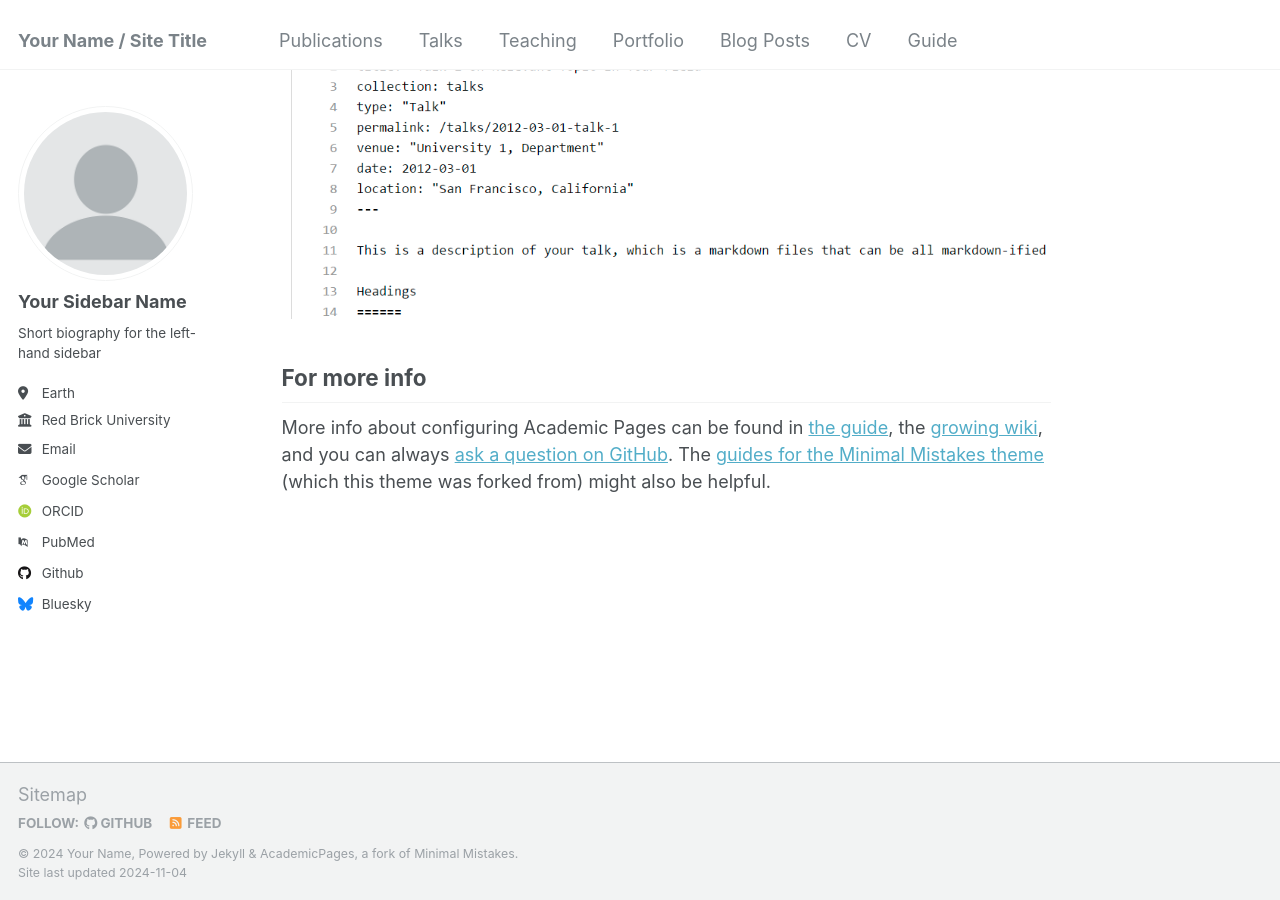
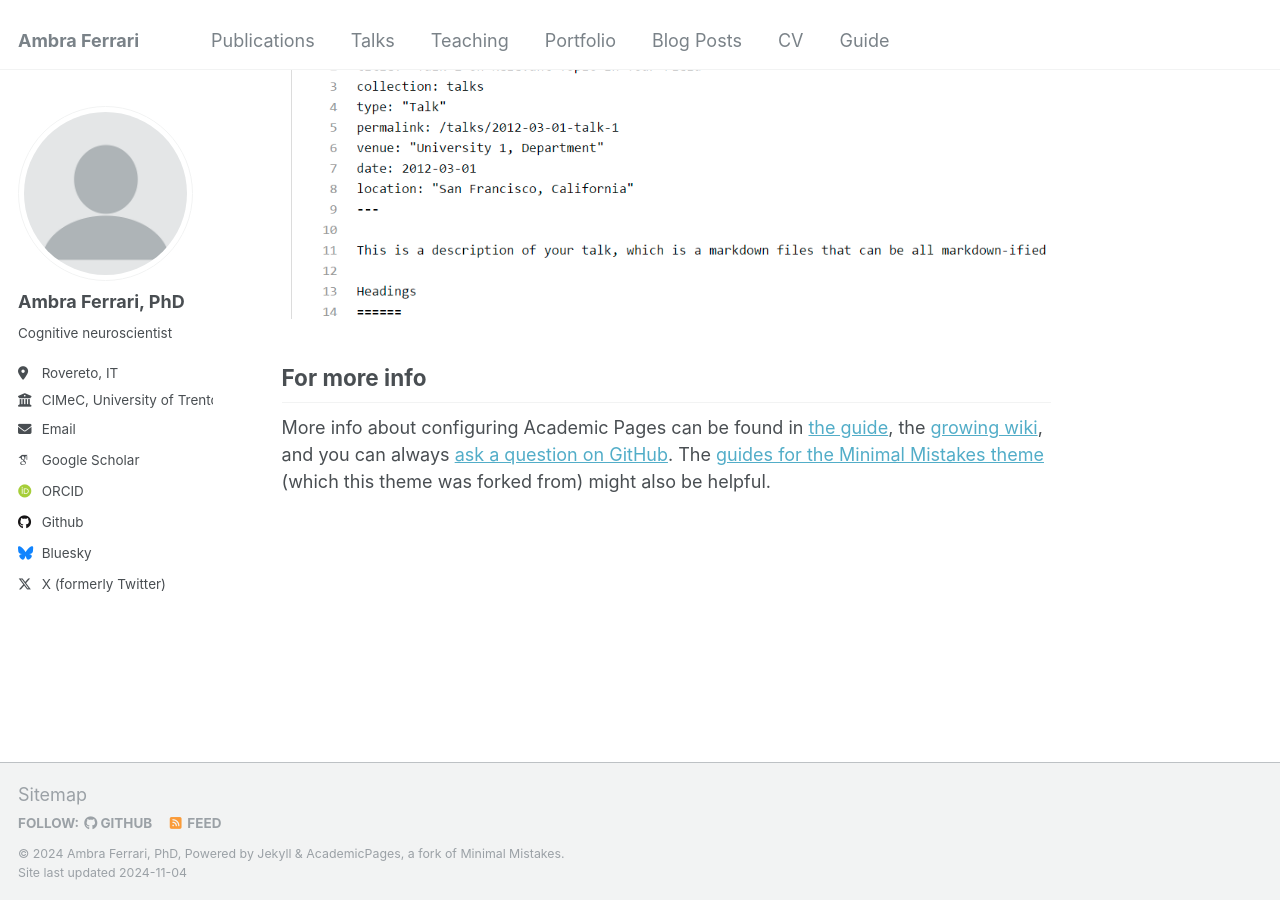
Before and after one commit to ambrafer/ambrafer.github.io, a Jekyll site: the page built from _pages/about.md, in a window 1280 px wide and 900 px high, scrolled down 2643 px. Built offline with Jekyll 4.4.1, drawn with Linux system fonts in a browser that asks for light colours; some web fonts are replaced.

Commit message:
Update _config.yml

```diff
--- a/_config.yml
+++ b/_config.yml
@@ -8,10 +8,10 @@
 
 # Basic Site Settings
 locale                   : "en-US"
-title                    : "Your Name / Site Title"
+title                    : "Ambra Ferrari"
 title_separator          : "-"
-name                     : &name "Your Name"
-description              : &description "personal description"
+name                     : &name "Ambra Ferrari, PhD"
+description              : &description "Cognitive neuroscientist"
 url                      : https://academicpages.github.io # the base hostname & protocol for your site e.g. "https://mmistakes.github.io"
 baseurl                  : "" # the subpath of your site, e.g. "/blog"
 repository               : "academicpages/academicpages.github.io"
@@ -22,21 +22,21 @@ repository               : "academicpages/academicpages.github.io"
 author:
   # Biographic information
   avatar           : "profile.png"
-  name             : "Your Sidebar Name"
+  name             : "Ambra Ferrari, PhD"
   pronouns         : # example: "she/her"
-  bio              : "Short biography for the left-hand sidebar"
-  location         : "Earth"
-  employer         : "Red Brick University"
+  bio              : "Cognitive neuroscientist"
+  location         : "Rovereto, IT"
+  employer         : "CIMeC, University of Trento"
   uri              : # URL
-  email            : "none@example.org"
+  email            : "ambra.ferrari@unitn.it"
 
   # Academic websites
   arxiv            : # URL - Update with the correct link to your profile
-  googlescholar    : "https://scholar.google.com/citations?user=PS_CX0AAAAAJ"
+  googlescholar    : "https://scholar.google.com/citations?user=ZwlbhFwAAAAJ&hl=en"
   impactstory      : # URL
-  orcid            : "http://orcid.org/yourorcidurl"
+  orcid            : "https://orcid.org/0000-0003-1946-3884"
   semantic         : # URL
-  pubmed           : "https://www.ncbi.nlm.nih.gov/pubmed/?term=john+snow"
+  pubmed           : # URL
   researchgate     : # URL
   scopus           : # URL
 
@@ -44,12 +44,12 @@ author:
   bitbucket        : # Username - Update with your username on the site
   codepen          : # Username
   dribbble         : # Username
-  github           : "academicpages"
+  github           : "ambrafer"
   kaggle           : # Username
   stackoverflow    : # User number or user number and name (i.e., use "1" or "1/jeff-atwood")
 
   # Social media
-  bluesky          : "bsky.app" # Replace this with you Bluesky username
+  bluesky          : "@ambrafer.bsky.social"
   facebook         : # Username
   flickr           : # Username
   foursquare       : # Username
@@ -66,7 +66,7 @@ author:
   steam            : # Username
   telegram         : # URL
   tumblr           : # Username
-  twitter          : # Username for X / Twitter
+  twitter          : "@ambrafer"
   vine             : # Username
   weibo            : # Username
   wikipedia        : # Username
```
